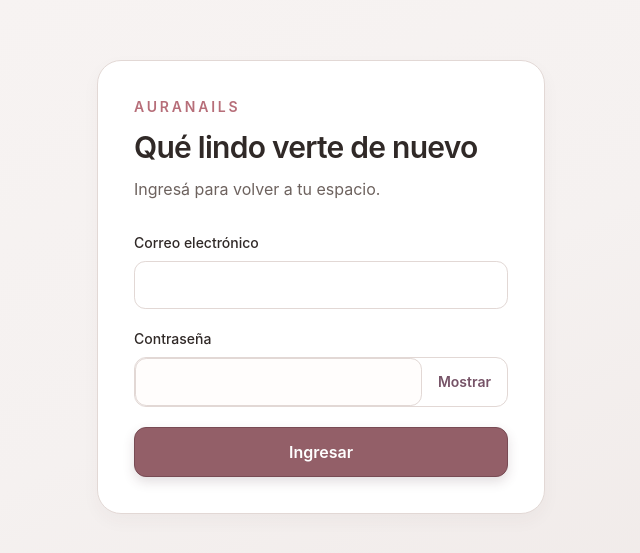
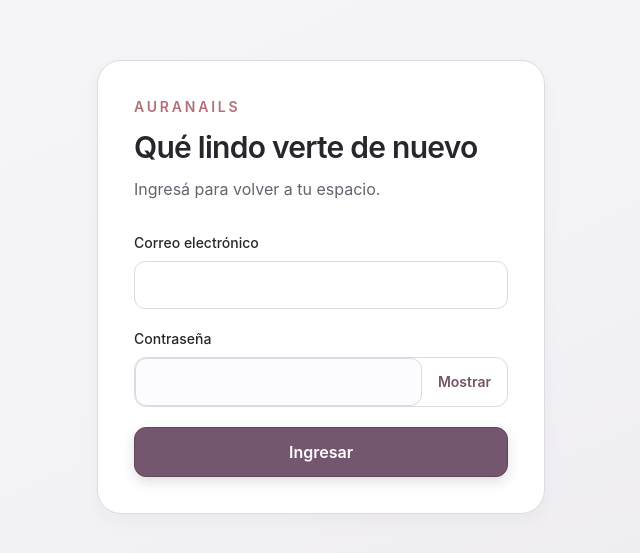
Before and after one commit to Valorianvaelum/AuraNails, a React (Vite) app in the folder frontend/: page /login in a window 1280 px wide. Shown: the part 113-666 px from the top of the page, without its empty margins (319-959 px from the left). Built offline with nearby package versions, Linux system fonts and the light colour scheme; no server answers.

Commit message:
revert: descartar rosa arcilla y restaurar lavanda mineral

```diff
--- a/frontend/src/styles/comfort.css
+++ b/frontend/src/styles/comfort.css
@@ -1,24 +1,24 @@
 :root {
-  --color-canvas: #f5f1f0;
-  --color-canvas-deep: #eee7e5;
-  --color-surface: #fffdfc;
+  --color-canvas: #f3f2f5;
+  --color-canvas-deep: #eceaf0;
+  --color-surface: #fcfbfd;
   --color-surface-raised: #ffffff;
-  --color-surface-muted: #f3ebe9;
-  --color-border: #e2d8d5;
-  --color-border-strong: #cdbdb8;
-  --color-text: #302927;
-  --color-text-muted: #6d625e;
-  --color-brand: #935f68;
-  --color-brand-hover: #784b54;
-  --color-brand-soft: #f0e1e3;
-  --color-success: #55705d;
-  --color-success-soft: #e7efe9;
+  --color-surface-muted: #f0edf3;
+  --color-border: #ddd9e2;
+  --color-border-strong: #c8c1ce;
+  --color-text: #29252d;
+  --color-text-muted: #68616d;
+  --color-brand: #74566f;
+  --color-brand-hover: #60465b;
+  --color-brand-soft: #eae1e8;
+  --color-success: #4f715e;
+  --color-success-soft: #e4efe8;
   --color-warning: #8a6739;
-  --color-warning-soft: #f5ecdf;
-  --color-danger: #8a4f58;
-  --color-danger-soft: #f4e4e6;
-  --shadow-hairline: 0 7px 18px rgba(67, 46, 43, 0.04);
-  --shadow-raised: 0 12px 28px rgba(67, 46, 43, 0.07);
+  --color-warning-soft: #f4ebdd;
+  --color-danger: #884d5a;
+  --color-danger-soft: #f3e4e7;
+  --shadow-hairline: 0 7px 18px rgba(53, 44, 58, 0.04);
+  --shadow-raised: 0 12px 28px rgba(53, 44, 58, 0.07);
 }
 
 body {
@@ -27,12 +27,12 @@ body {
 
 #root {
   background:
-    radial-gradient(72rem 34rem at 50% -22rem, rgba(255, 255, 255, 0.66), transparent 72%),
-    linear-gradient(155deg, #f8f4f3 0%, var(--color-canvas) 54%, var(--color-canvas-deep) 100%);
+    radial-gradient(72rem 34rem at 50% -22rem, rgba(255, 255, 255, 0.72), transparent 72%),
+    linear-gradient(155deg, #f6f5f8 0%, var(--color-canvas) 54%, var(--color-canvas-deep) 100%);
 }
 
 .ui-header {
-  background: rgba(255, 253, 252, 0.96);
+  background: rgba(252, 251, 253, 0.96);
   border-bottom-color: var(--color-border);
 }
 
```
